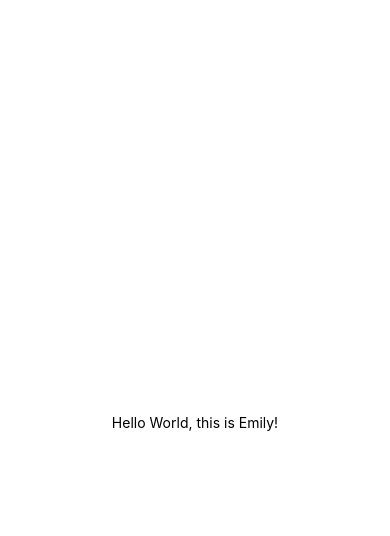
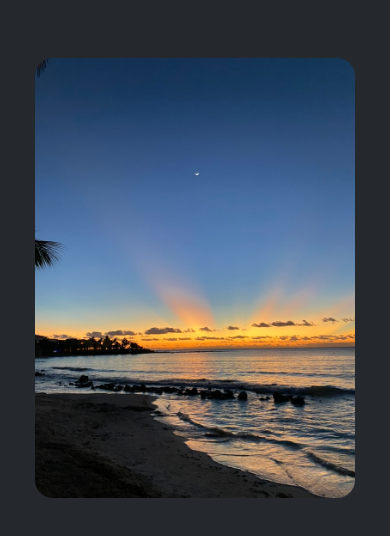
Before and after one commit to EmilyJarecki/firstReactNative, a React Native app: screen / in a window 390 px wide. Shown: the top 536 px of the page. Built offline with nearby package versions, Linux system fonts and the light colour scheme.

Commit message:
imported image with styling

```diff
--- a/App.js
+++ b/App.js
@@ -1,10 +1,16 @@
 import { StatusBar } from 'expo-status-bar';
-import { StyleSheet, Text, View } from 'react-native';
+import { StyleSheet, Text, View, Image } from 'react-native';
+
+const PlaceholderImage = require('./assets/images/background-image.png');
 
 export default function App() {
   return (
     <View style={styles.container}>
-      <Text>Hello World, this is Emily!</Text>
+      <View style={styles.imageContainer}>
+        <Image source={PlaceholderImage} style={styles.image}/>
+      </View>
+      {/* <Text style={{color: '#fff'}}>Hello World, this is Emily!</Text> */}
+
       <StatusBar style="auto" />
     </View>
   );
@@ -13,8 +19,16 @@
 const styles = StyleSheet.create({
   container: {
     flex: 1,
-    backgroundColor: '#fff',
+    backgroundColor: '#25292e',
     alignItems: 'center',
-    justifyContent: 'center',
   },
+  imageContainer:{
+    flex: 1,
+    paddingTop: 58,
+  },
+  image:{
+    width: 320,
+    height: 440,
+    borderRadius: 18,
+  }
 });
```
Also changed, not shown: assets/images/background-image.png (added).
